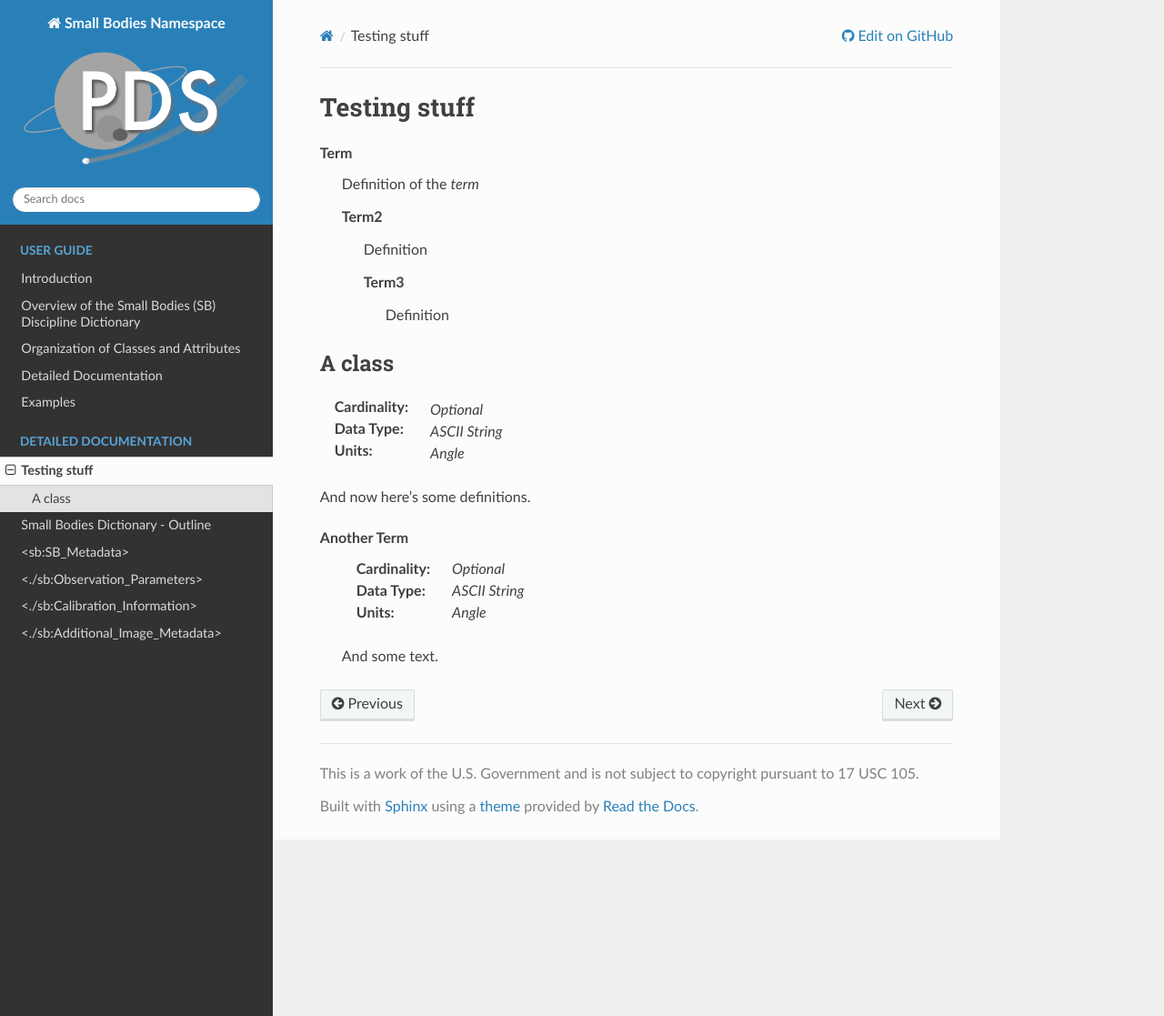
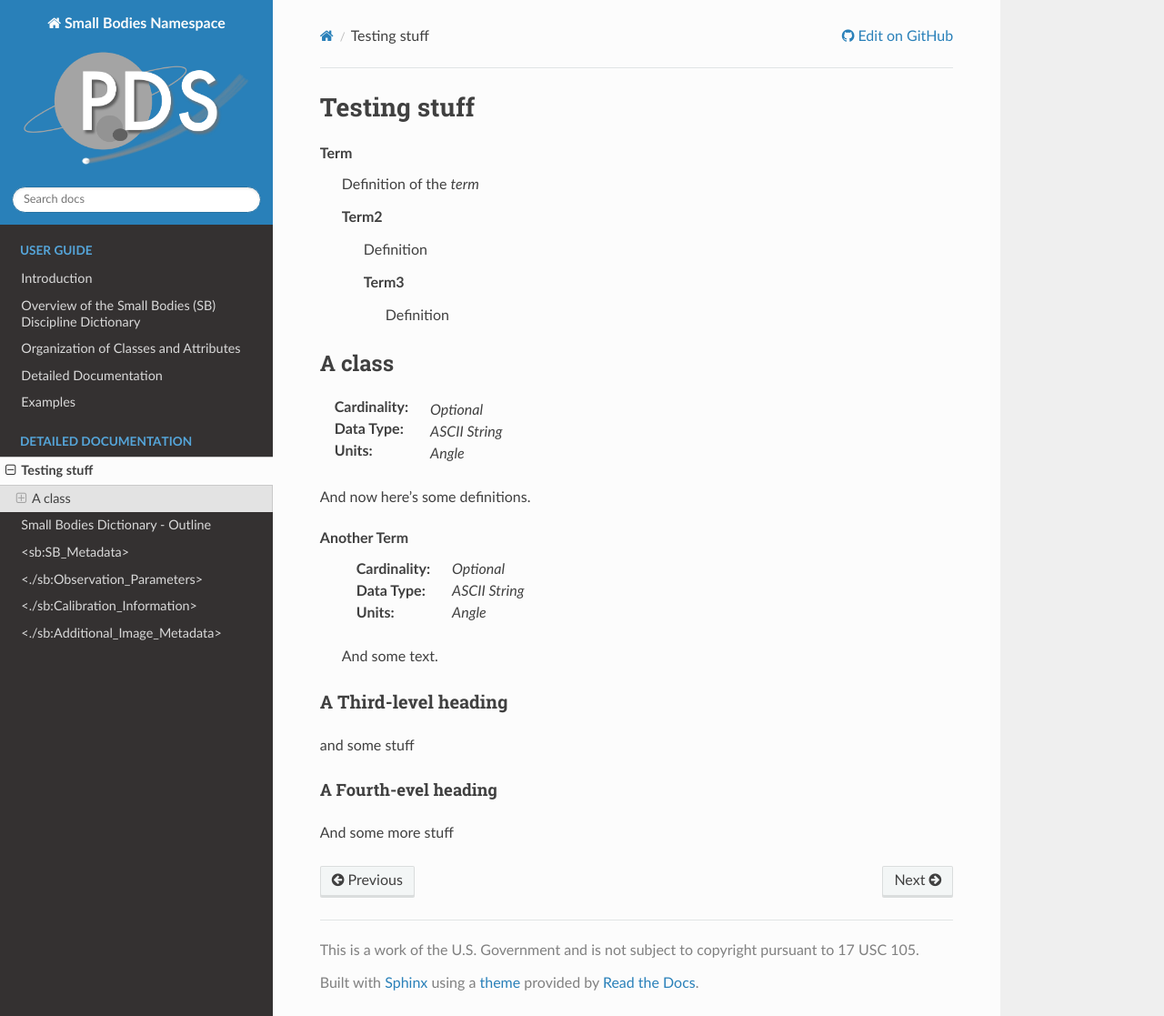
Before and after one commit to pds-data-dictionaries/ldd-sb, a Sphinx documentation site: the page built from docs/source/detailed/test.md, in a window 1280 px wide and 1117 px high. Shown: the whole window at 91% size. Built offline with Sphinx 7.4.7 and the Read the Docs theme 2.0.0, drawn with Linux system fonts in a browser that asks for light colours.

Commit message:
Another test

```diff
--- a/docs/source/detailed/test.md
+++ b/docs/source/detailed/test.md
@@ -24,3 +24,11 @@ Another Term
   :Units: *Angle*
 
   And some text.
+
+### A Third-level heading
+
+and some stuff
+
+#### A Fourth-evel heading
+
+And some more stuff
```
